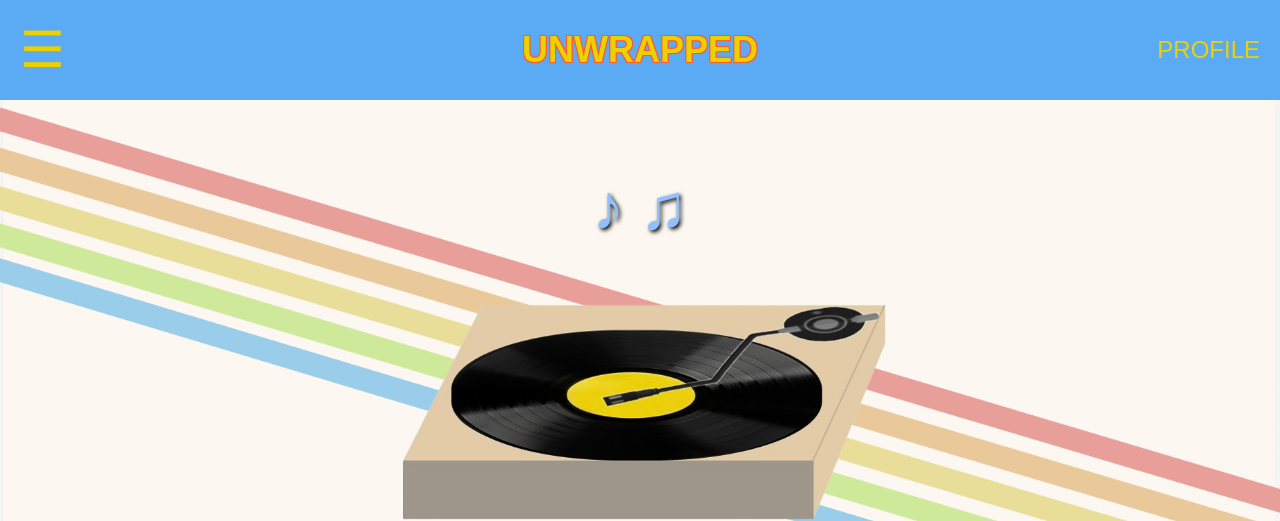
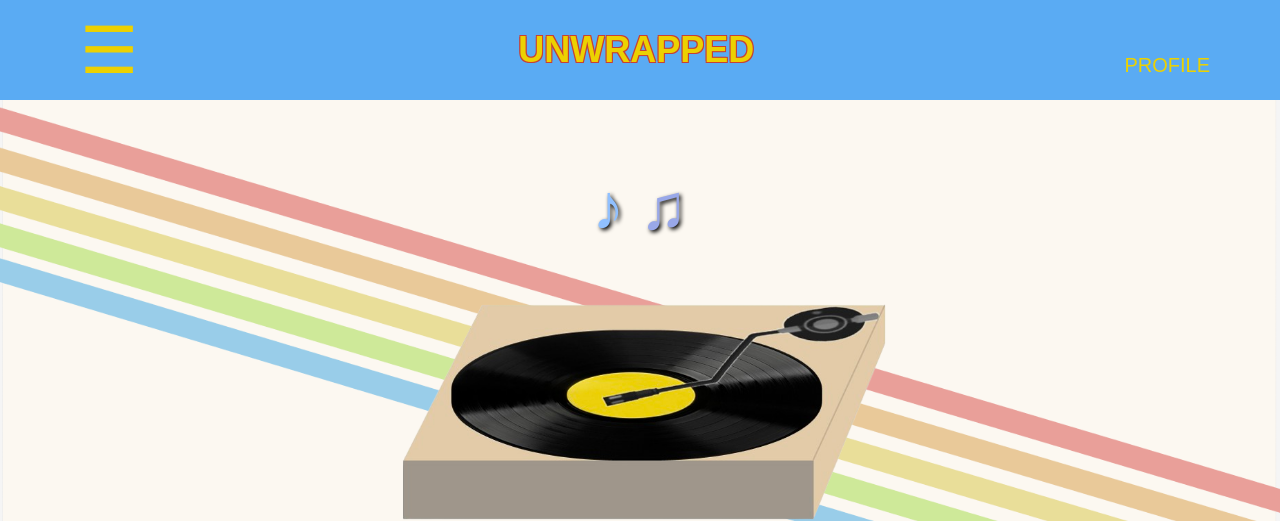
Before and after one commit to aarushkachhawa/UnWrapped, a Django app: template templates/home.html in a window 1280 px wide. Shown: the top 521 px of the page. Run offline with Django 5.2, Linux system fonts and the light colour scheme; the template is opened without the code that fills it, so the values that code supplies are empty; some web fonts are replaced.

Commit message:
added more UI changes to the home page. Centered UNWRAPPED title, fixed color of one of the notes, and changed spacing of profile and menu

```diff
--- a/templates/home.html
+++ b/templates/home.html
@@ -32,72 +32,82 @@
         }
 
         .header {
-            width: 100vw; /* Full width of the viewport */
-            height: 100px; /* Set height to 100px */
+            width: 100%; /* Full width of the viewport */
+            height: 100px;
             background-color: #5AABF3;
             display: flex;
-            justify-content: center; /* Centers title horizontally */
-            align-items: center; /* Center content vertically */
+            justify-content: space-between;
+            align-items: center;
             color: #ECD101;
-            position: fixed; /* Fixes the header to the top of the page */
+            padding: 0 40px; /* Padding on both sides */
+            position: fixed;
             top: 0;
             left: 0;
-            z-index: 1000; /* Ensures it stays above other content */
+            z-index: 1000;
         }
 
         .menu-icon {
             color: #ECD101;
-            font-size: 50px; /* Increased font size for menu icon */
-            position: absolute;
-            left: 20px; /* Position it to the left side */
+            font-size: 65px;
+            padding: 0 40px;
+
         }
 
         .title {
-            font-size: 36px; /* Increased font size for "UNWRAPPED" */
+            font-size: 36px;
             font-weight: bold;
             color: #ECD101;
             text-shadow:
-                -1px -1px 0 #FF5733,  /* Top left */
-                1px -1px 0 #FF5733,   /* Top right */
-                -1px 1px 0 #FF5733,   /* Bottom left */
-                1px 1px 0 #FF5733;    /* Bottom right */
+                -1px -1px 0 #C64036,
+                1px -1px 0 #C64036,
+                -1px 1px 0 #C64036,
+                1px 1px 0 #C64036;
+            text-align: center;
+            flex-grow: 1;
         }
 
         .profile {
             color: #ECD101;
-            font-size: 24px;
-            position: absolute;
-            right: 20px; /* Position it to the right side */
+            font-size: 20px;
+            padding: 0 30px;
+            margin-top: 30px;
         }
 
         .note-icons {
             display: flex;
             gap: 15px;
-            margin-top: 150px; /* Move notes 150px below the nav bar */
-            margin-bottom: 20px; /* Space between notes and record player */
+            margin-top: 150px;
+            margin-bottom: 20px;
         }
 
-        .note {
-            font-size: 64px; /* Increased font size for larger notes */
+        .note1, .note2 {
+            font-size: 64px;
+            text-shadow: 2px 2px 4px black;
+        }
+
+        .note1 {
             color: #90c0ff;
-            text-shadow: 2px 2px 4px black; /* Black drop shadow */
+        }
+
+        .note2 {
+            color: #99A8E9;
         }
 
         .record-player {
-            margin-top: 20px; /* Reduced margin-top since note-icons now has a top margin */
+            margin-top: 20px;
             display: flex;
-            justify-content: center; /* Center the image */
+            justify-content: center;
             width: 100%;
         }
 
         .record-player img {
-            width: 500px; /* Increased width for larger image */
+            width: 500px;
             height: auto;
             display: block;
         }
 
         .button-wrapper {
-            margin-top: 50px; /* Space between record player and button */
+            margin-top: 50px;
             display: flex;
             justify-content: center;
             width: 100%;
@@ -112,7 +122,7 @@
             border: none;
             border-radius: 5px;
             cursor: pointer;
-            text-decoration: none; /* Remove underline for link styling */
+            text-decoration: none;
             text-align: center;
             display: inline-block;
         }
@@ -127,8 +137,8 @@
 
     <div class="container">
         <div class="note-icons">
-            <div class="note">♪</div>
-            <div class="note">♫</div>
+            <div class="note1">♪</div>
+            <div class="note2">♫</div>
         </div>
 
         <div class="record-player">
```
